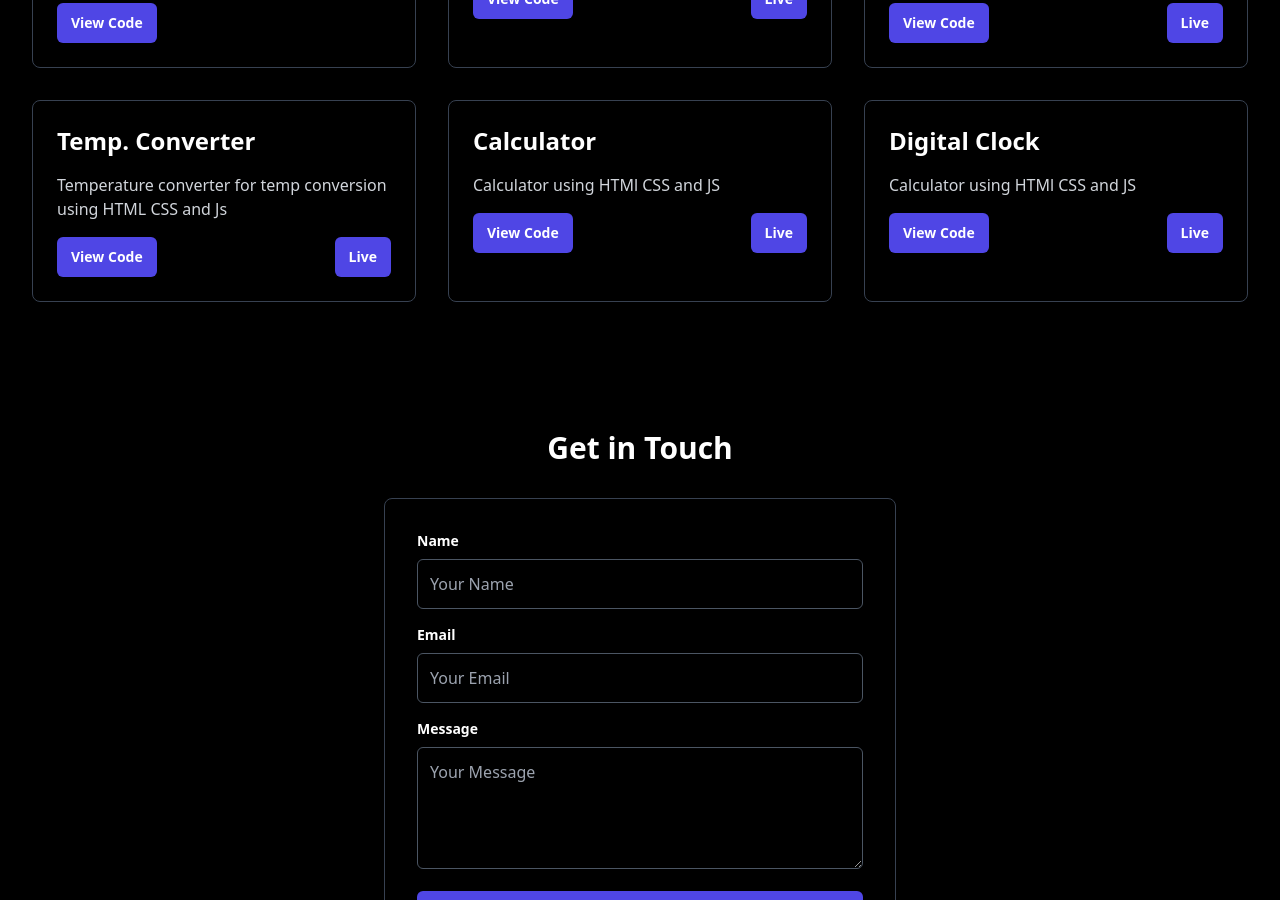
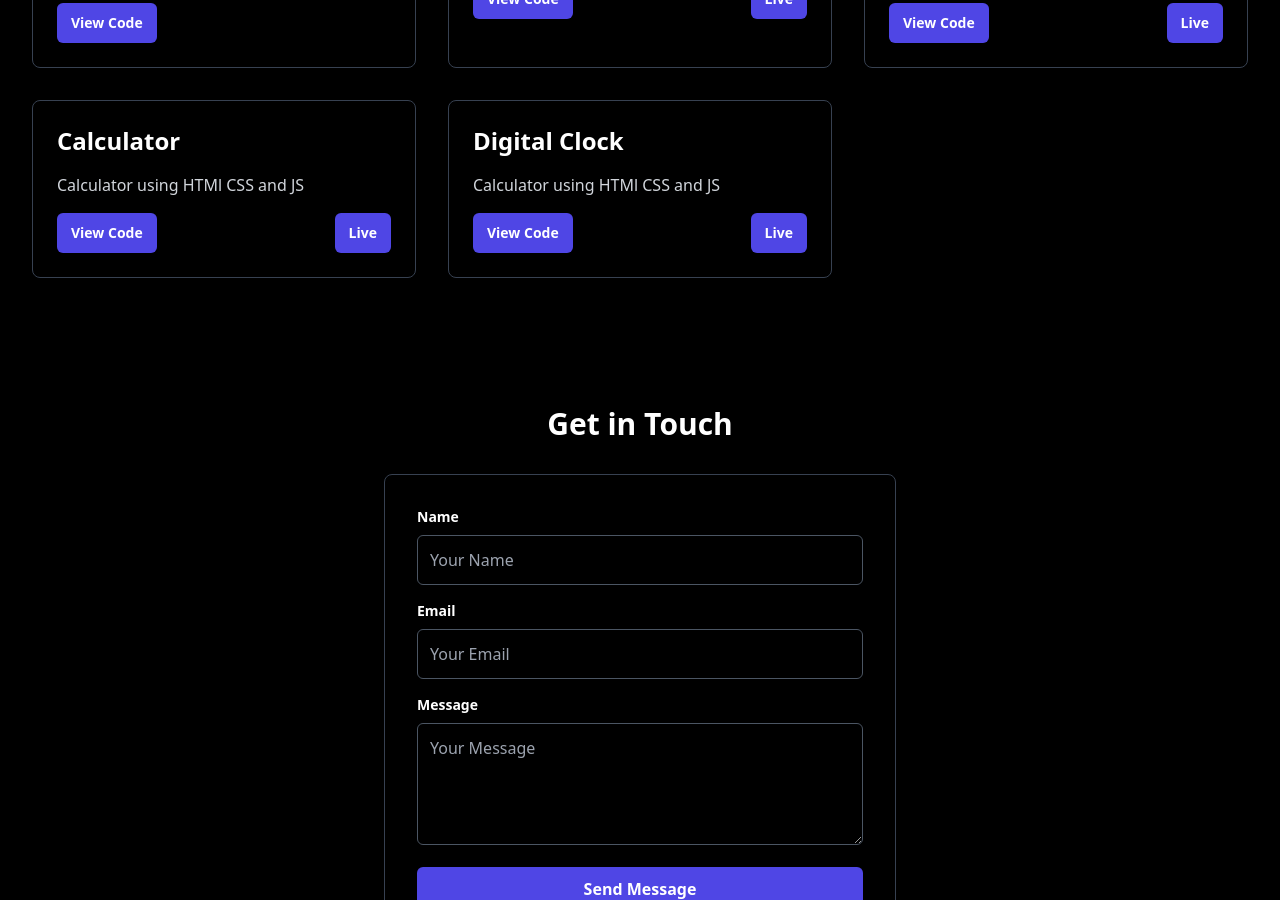
Before and after one commit to shekhar-sharma-111/Portfolio, a React (Vite) app in the folder client/: page / in a window 1280 px wide. Shown: the part 2280-3180 px from the top of the page. Built offline with nearby package versions, Linux system fonts and the light colour scheme.

Commit message:
Update Projects.jsx

```diff
--- a/client/src/components/Projects.jsx
+++ b/client/src/components/Projects.jsx
@@ -38,12 +38,12 @@ const projects = [
     codeLink: 'https://github.com/shekhar-sharma-111/Unit-Converter',
       liveLink: 'https://unit-converter-flax-two.vercel.app/',
   },
-  {
-    name: 'Temp. Converter',
-    description: 'Temperature converter for temp conversion using HTML CSS and Js',
-    codeLink: 'https://github.com/shekhar-sharma-111/OIBSIP_TASK3_LEVEL3_temperature_converter',
-    liveLink: 'https://temperature-converter-orpin-six.vercel.app/',
-  },
+  // {
+  //   name: 'Temp. Converter',
+  //   description: 'Temperature converter for temp conversion using HTML CSS and Js',
+  //   codeLink: 'https://github.com/shekhar-sharma-111/OIBSIP_TASK3_LEVEL3_temperature_converter',
+  //   liveLink: 'https://temperature-converter-orpin-six.vercel.app/',
+  // },
 
   {
     name: 'Calculator',
```
